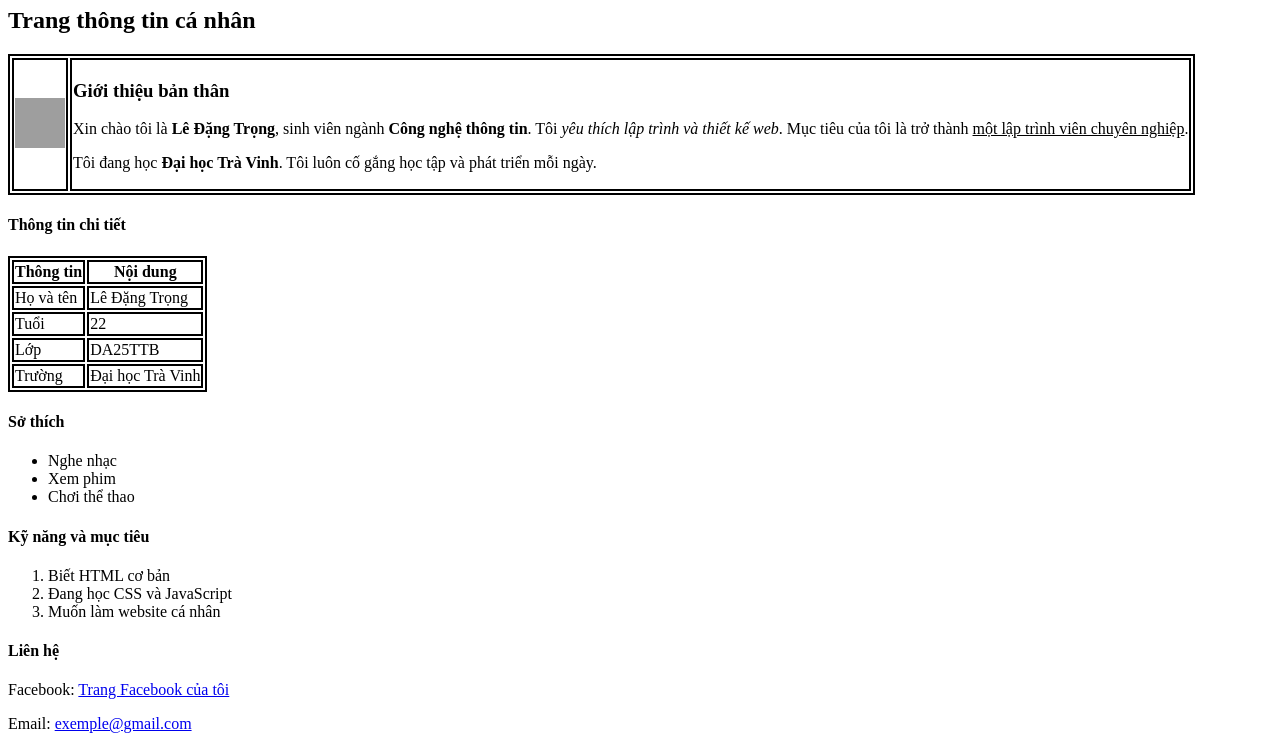
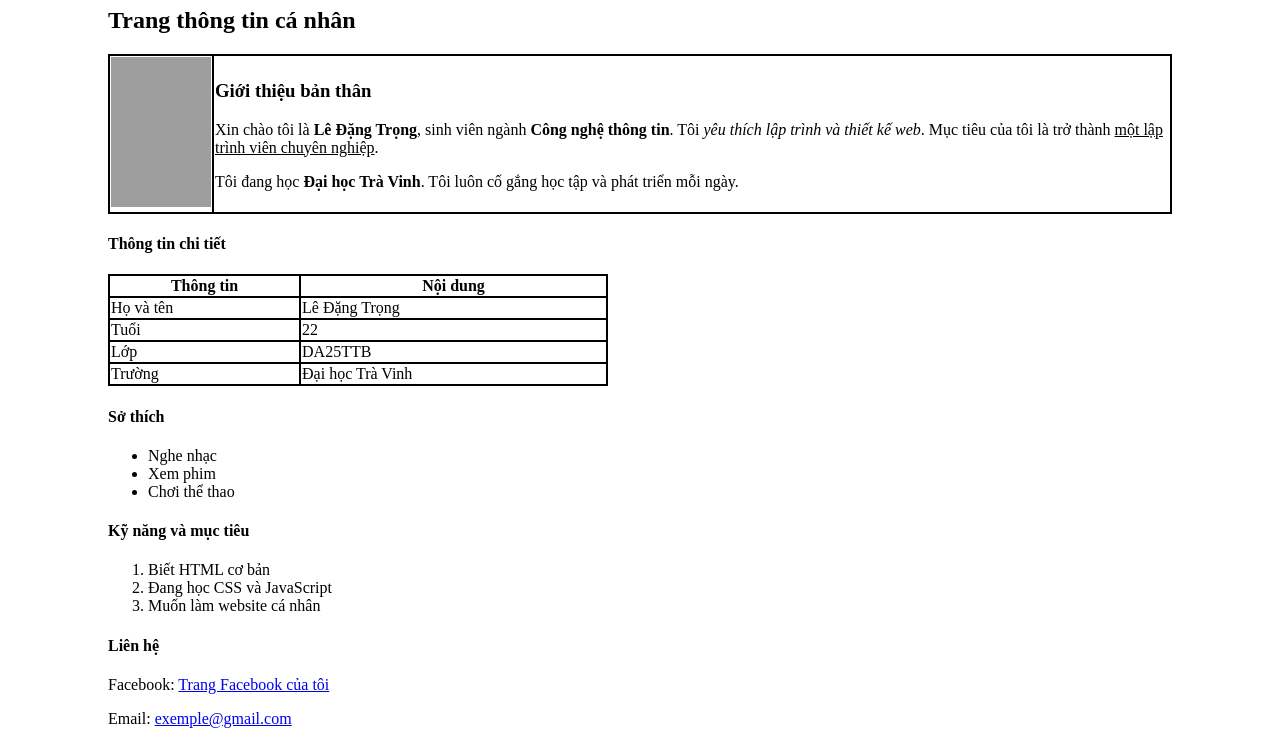
Before and after one commit to dangtrong210/my-project-DA25TTB-to1, a plain HTML site: page index.html in a window 1280 px wide. Shown: the part 73-822 px from the top of the page. Drawn offline with Linux system fonts and the light colour scheme; grey boxes are pictures that could not be loaded.

Commit message:
trang web ca nhan

```diff
--- a/css/style.css
+++ b/css/style.css
@@ -1,9 +1,23 @@
-tr td{
+.container{
+	padding:0px 100px;
+}
+
+table, tr td, tr th{
+	border-collapse:collapse;
 	border:2px solid black;
 }
-tr th{
-	border:2px solid black;
+.avatar{
+	height:150px;
+	width:100px;
 }
-table{
-	border:2px solid black;
+.thongtin tr td:hover{
+	background-color:lightblue;
 }
+.thongtin{
+	width:500px;
+}
+
+.sothich li:hover{
+	background-color:lightblue;
+
+}
--- a/index.html
+++ b/index.html
@@ -6,11 +6,12 @@
 		<link rel="stylesheet" href="css/style.css">
 	</head>
 	<body>
+		<div class="container">
 			<h1>LÊ ĐẶNG TRỌNG</h1>
 			<h2>Trang thông tin cá nhân</h3>
-		<table>
+			<table class="gioithieu">
 				<tr>
-				<td><img src="assets/image/avatar.jpg" alt="avatar" style="width:50px;height:50px"></td>
+					<td><img src="assets/image/avatar.jpg" alt="avatar" class="avatar"></td>
 					<td>
 						<h3>Giới thiệu bản thân </h3>
 						<p>Xin chào tôi là <b>Lê Đặng Trọng</b>, sinh viên ngành <b>Công nghệ thông tin</b>. Tôi <i>yêu thích lập trình và thiết kế web</i>. Mục tiêu của tôi là trở thành <u>một lập trình viên chuyên nghiệp</u>.</p>
@@ -20,8 +21,7 @@
 			</table>
 
 			<h4>Thông tin chi tiết</h4>
-		<table>
-
+			<table class="thongtin">
 				<tr>
 					<th>Thông tin</td>
 					<th>Nội dung</td>
@@ -45,14 +45,14 @@
 			</table>
 
 			<h4>Sở thích</h4>
-		<ul>
+			<ul class="sothich">
 				<li>Nghe nhạc</li>
 				<li>Xem phim</li>
 				<li>Chơi thể thao</li>
 			</ul>
 
 			<h4>Kỹ năng và mục tiêu</h4>
-		<ol type="1">
+			<ol type="1" class="sothich">
 				<li>Biết HTML cơ bản</li>
 				<li>Đang học CSS và JavaScript</li>
 				<li>Muốn làm website cá nhân</li>
@@ -62,4 +62,5 @@
 			<p>Facebook: <a href="#">Trang Facebook của tôi</a></p>
 			<p>Email: <a href="#">exemple@gmail.com</a></p>
 		</body>
+	</div>
 </html>
```
Also changed, not shown: 1 other file. Lines whose indentation alone changed are shown as unchanged.
